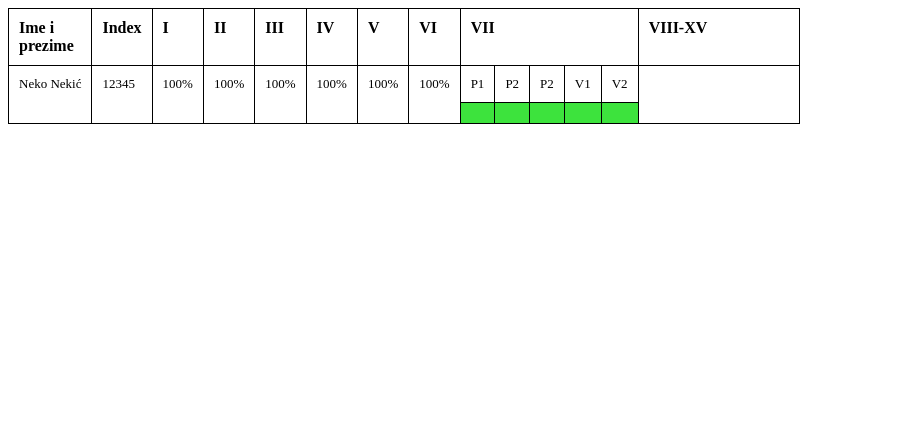
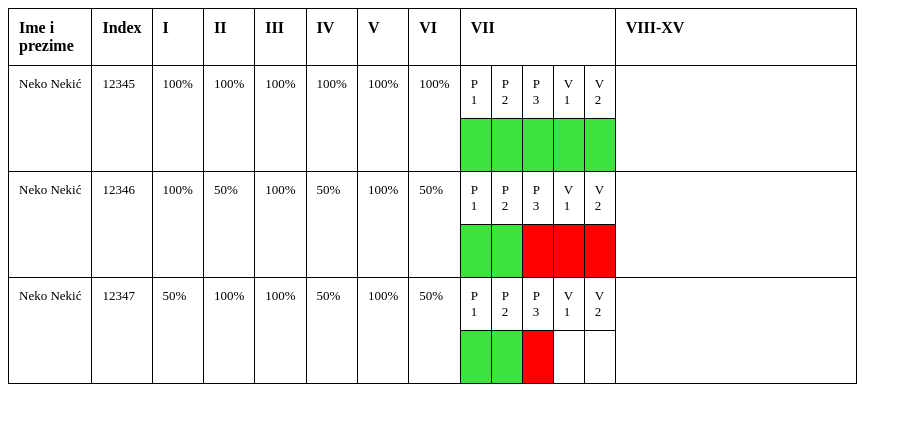
Before and after one commit to vgrbo1/AttendanceApp, a plain HTML site: page html/prisustvo.html in a window 1280 px wide. Shown: the whole page, without its empty margins (0-912 px from the left). Drawn offline with Linux system fonts and the light colour scheme.

Commit message:
ispravljena greska celije za prisustvo nisu istih dimenzija

```diff
--- a/css/prisustvo.css
+++ b/css/prisustvo.css
@@ -2,7 +2,8 @@ table{
     border-collapse: collapse;
 }
 .prazna{
-    border-style: none;
+    border-left-style: none;
+    border-right-style: none;
 }
 table,td,th{
     border: 1px solid black;
@@ -14,6 +15,7 @@ th,td{
 }
 td{
     font-size: small;
+    min-width: 10px;
 }
 .prisutan{
     background-color: rgb(61, 227, 61);
--- a/html/prisustvo.html
+++ b/html/prisustvo.html
@@ -29,11 +29,11 @@
             <td rowspan="2">100%</td>
             <td rowspan="2">100%</td>
             <td rowspan="2">100%</td>
-            <td>P1</td>
-            <td>P2</td>
-            <td>P2</td>
-            <td>V1</td>
-            <td>V2</td>
+            <td>P <br> 1</td>
+            <td>P <br> 2</td>
+            <td>P <br> 3</td>
+            <td>V <br> 1</td>
+            <td>V <br> 2</td>
             <td rowspan="2" class="prazna"></td>
             <td rowspan="2" class="prazna"></td>
             <td rowspan="2" class="prazna"></td>
@@ -44,11 +44,71 @@
             <td rowspan="2" class="prazna"></td>
         </tr>
         <tr>
-            <td class="prisutan"></td>
-            <td class="prisutan"></td>
-            <td class="prisutan"></td>
-            <td class="prisutan"></td>
-            <td class="prisutan"></td>
+            <td class="prisutan">&nbsp; <br> &nbsp;</td>
+            <td class="prisutan">&nbsp; <br> &nbsp;</td>
+            <td class="prisutan">&nbsp; <br> &nbsp;</td>
+            <td class="prisutan">&nbsp; <br> &nbsp;</td>
+            <td class="prisutan">&nbsp; <br> &nbsp;</td>
+        </tr>
+        <tr>
+            <td rowspan="2">Neko Nekić</td>
+            <td rowspan="2">12346</td>
+            <td rowspan="2">100%</td>
+            <td rowspan="2">50%</td>
+            <td rowspan="2">100%</td>
+            <td rowspan="2">50%</td>
+            <td rowspan="2">100%</td>
+            <td rowspan="2">50%</td>
+            <td>P <br> 1</td>
+            <td>P <br> 2</td>
+            <td>P <br> 3</td>
+            <td>V <br> 1</td>
+            <td>V <br> 2</td>
+            <td rowspan="2" class="prazna""></td>
+            <td rowspan="2" class="prazna"></td>
+            <td rowspan="2" class="prazna"></td>
+            <td rowspan="2" class="prazna"></td>
+            <td rowspan="2" class="prazna"></td>
+            <td rowspan="2" class="prazna"></td>
+            <td rowspan="2" class="prazna"></td>
+            <td rowspan="2" class="prazna"></td>
+        </tr>
+        <tr>
+            <td class="prisutan">&nbsp; <br> &nbsp;</td>
+            <td class="prisutan">&nbsp; <br> &nbsp;</td>
+            <td class="odsutan">&nbsp; <br> &nbsp;</td>
+            <td class="odsutan">&nbsp; <br> &nbsp;</td>
+            <td class="odsutan">&nbsp; <br> &nbsp;</td>
+        </tr>
+        <tr>
+            <td rowspan="2">Neko Nekić</td>
+            <td rowspan="2">12347</td>
+            <td rowspan="2">50%</td>
+            <td rowspan="2">100%</td>
+            <td rowspan="2">100%</td>
+            <td rowspan="2">50%</td>
+            <td rowspan="2">100%</td>
+            <td rowspan="2">50%</td>
+            <td>P <br> 1</td>
+            <td>P <br> 2</td>
+            <td>P <br> 3</td>
+            <td>V <br> 1</td>
+            <td>V <br> 2</td>
+            <td rowspan="2" class="prazna"></td>
+            <td rowspan="2" class="prazna"></td>
+            <td rowspan="2" class="prazna"></td>
+            <td rowspan="2" class="prazna"></td>
+            <td rowspan="2" class="prazna"></td>
+            <td rowspan="2" class="prazna"></td>
+            <td rowspan="2" class="prazna"></td>
+            <td rowspan="2" class="prazna"></td>
+        </tr>
+        <tr>
+            <td class="prisutan">&nbsp; <br> &nbsp;</td>
+            <td class="prisutan">&nbsp; <br> &nbsp;</td>
+            <td class="odsutan">&nbsp; <br> &nbsp;</td>
+            <td class="">&nbsp; <br> &nbsp;</td>
+            <td class="">&nbsp; <br> &nbsp;</td>
         </tr>
     </table>
 </body>
```
